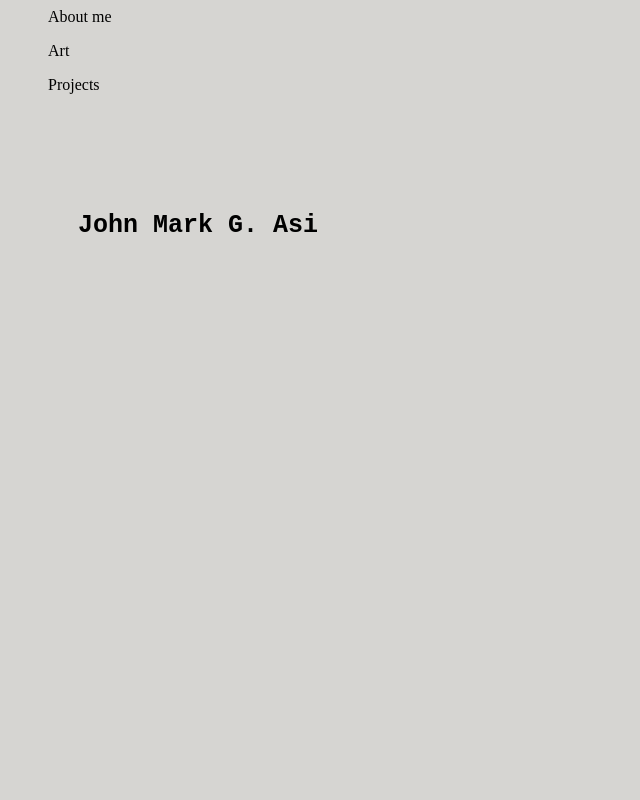
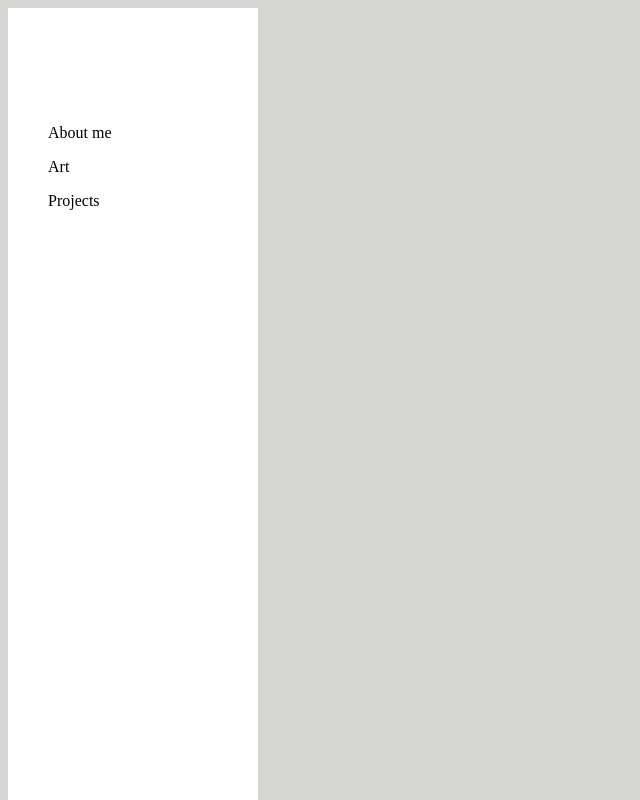
Before and after one commit to smarkties/PersonalPortfolio, a plain HTML site: page index.html in a window 1280 px wide. Shown: the whole page, without its empty margins (0-640 px from the left). Drawn offline with Linux system fonts and the light colour scheme.

Commit message:
Add files via upload

```diff
--- a/PPortfolio.css
+++ b/PPortfolio.css
@@ -12,5 +12,20 @@ h1 {
 }
 
 .sidenav {
+
+	margin: 0;
 	padding-top:100px;
+	padding-bottom:100cm;
 }
+
+.div1 {
+
+	width:250px;
+	height:100%;
+	display:inline-block;
+	background-color: white;
+	margin-top: 0px;
+ 	padding: 0;
+  	position: fixed;
+  	overflow: hidden;
+}
--- a/index.html
+++ b/index.html
@@ -8,8 +8,8 @@
 
 <body>
 <header>
-  <div>
-  <nav>
+  <div class="div1">
+  <nav class="sidenav">
      <ul href="aboutme.html"> About me </ul>
      <ul href="art.html"> Art </ul>
      <ul href="projects.html"> Projects </ul>
@@ -17,6 +17,5 @@
   </div>
 </header>
 
-<h1> John Mark G. Asi </h1>
 </body>
 </html>
```
